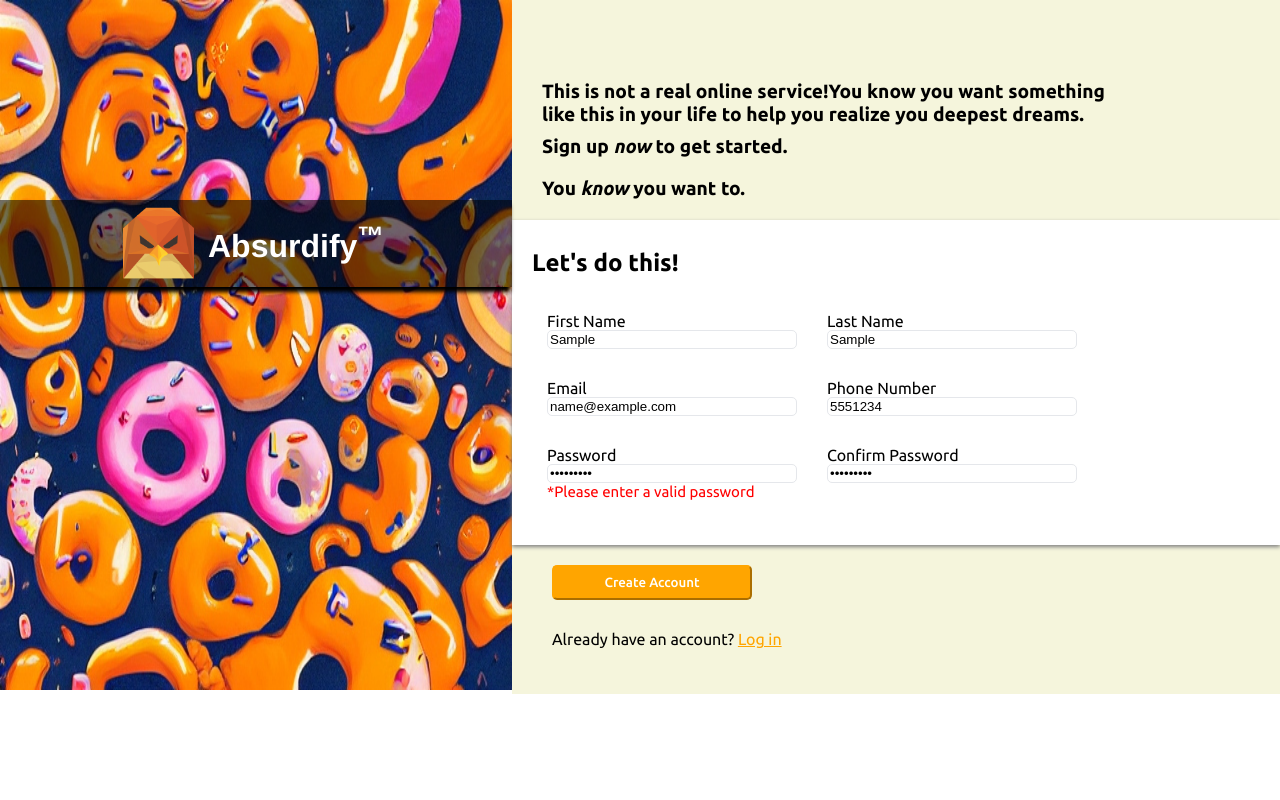
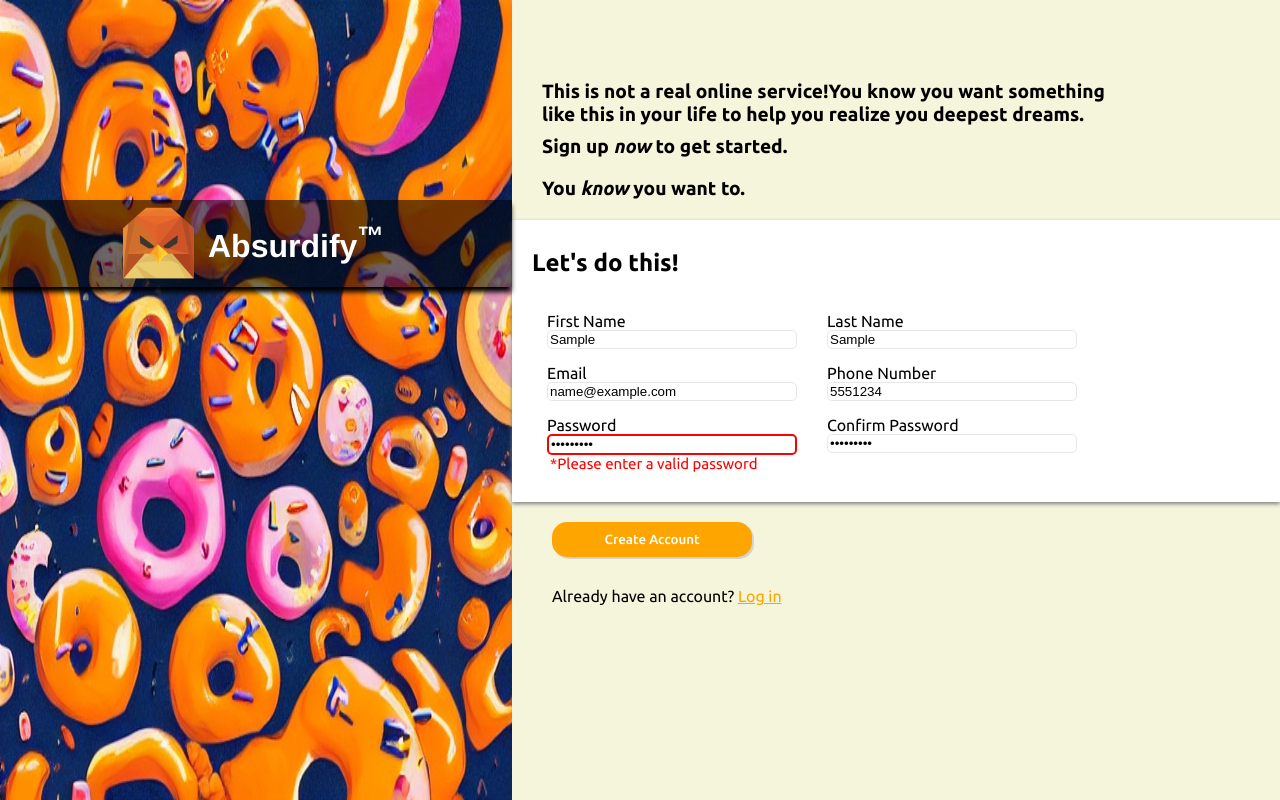
Before and after one commit to BigFudge420/Absurdify, a plain HTML site: page index.html in a window 1280 px wide. Both pictures are taken after typing "Sample", "Sample", "name@example.com", "5551234", "Sample123", "Sample123" into the empty fields and a click on the button "Create Account". Drawn offline with Linux system fonts and the light colour scheme; a web font is replaced by a local one.

Commit message:
Edit code

```diff
--- a/index.html
+++ b/index.html
@@ -29,11 +29,13 @@
                     <h2>Let's do this!</h2>
                     <div class="form-row">
                         <label for="first-name">First Name</label>
-                        <input type="text" name="first-name" id="first-name" required>
+                        <input type="text" name="first-name" id="first-name" class="name" required>
+                        <p class="first-name-error error-message"></p>
                     </div>
                     <div class="form-row">
                         <label for="last-name">Last Name</label>
-                        <input type="text" name="last-name" id="last-name" required>
+                        <input type="text" name="last-name" id="last-name" class="name" required>
+                        <p class="last-name-error error-message"></p>
                     </div>
                     <div class="form-row">
                         <label for="email">Email</label>
--- a/script.js
+++ b/script.js
@@ -4,11 +4,19 @@ function validateEmail(){
     let pattern = /^[\w.-]+@[a-zA-Z_-]+?\.[a-zA-Z]{2,3}$/;
     let errorMessage = document.querySelector('.email-error')
 
+    if (email === ''){
+        errorMessage.textContent = "*This field cannot be empty"
+        emailInput.classList.add('error')
+        return false
+    }
+
     if ((!pattern.test(email) || email === '')){
+        emailInput.classList.add('error')
         errorMessage.textContent = "*Please enter a valid email address"
         return false
     }
     else {
+        emailInput.classList.remove('error')
         errorMessage.textContent = ''
         return true
     }
@@ -20,11 +28,19 @@ function validatePhone(){
     let pattern = /^\+?[1-9]\d{1,14}$/
     let errorMessage = document.querySelector('.ph-error')
 
-    if (!pattern.test(phone) || phone === ""){
+    if (phone === ''){
+        errorMessage.textContent = "*This field cannot be empty"
+        phoneInput.classList.add('error')
+        return false
+    }
+
+    else if (!pattern.test(phone) || phone === ""){
+        phoneInput.classList.add('error')
         errorMessage.textContent = "*Please enter a valid phone number"
         return false
     }
     else {
+        phoneInput.classList.remove('error')
         errorMessage.textContent = ""
         return true
     }
@@ -36,11 +52,20 @@ function validatePass(){
     let pattern = /^(?=.*[A-Z])(?=.*[a-z])(?=.*\d)(?=.*[!@#$%^&*()_+\-=[\]{}|\\:;"'<>,.?/~`]).{8,}$/
     let errorMessage = document.querySelector('.pass-error')
 
-    if (!pattern.test(pass) || pass === ''){
+
+    if (pass === ''){
+        errorMessage.textContent = "*This field cannot be empty"
+        passInput.classList.add('error')
+        return false
+    }
+
+    else if (!pattern.test(pass)){
         errorMessage.textContent = "*Please enter a valid password"
+        passInput.classList.add('error')
         return false
     }
     else {
+        passInput.classList.remove('error')
         errorMessage.textContent = ""
         return true
     }
@@ -53,16 +78,59 @@ function confirmPass(){
     let confirmPass = confirmPassInput.value
     let errorMessage = document.querySelector('.confirm-error')
 
-    if (confirmPass === pass){
+    if (confirmPass === ''){
+        errorMessage.textContent = "*This field cannot be empty"
+        confirmPassInput.classList.add('error')
+        return false
+    }
+
+    else if (confirmPass === pass && !(confirmPass === '')){
+        confirmPassInput.classList.remove('error')
         errorMessage.textContent = ""
         return true
     }
     else {
         errorMessage.textContent = "*The passwords do not match"
+        confirmPassInput.classList.add('error')
         return false
     }
 }
 
+function validateFirstName(){
+    let firstNameInput = document.getElementById('first-name')
+    let firstName = firstNameInput.value
+    let firstErrorMessage = document.querySelector('.first-name-error')
+
+    if (firstName === ''){
+        firstErrorMessage.textContent = "*This field cannot be empty"
+        firstNameInput.classList.add('error')
+        return false
+    }
+    else {
+        firstErrorMessage.textContent = ""
+        firstNameInput.classList.remove('error')
+        return true
+    }
+}
+
+
+function validateLastName(){
+    let lastNameInput = document.getElementById('last-name')
+    let lastName = lastNameInput.value
+    let lastErrorMessage = document.querySelector('.last-name-error')
+
+    if(lastName === ''){
+        lastErrorMessage.textContent = "*This field cannot be empty"
+        lastNameInput.classList.add('error')
+        return false
+    }
+
+    else {
+        lastErrorMessage.textContent = ""
+        lastNameInput.classList.remove('error')
+        return true
+    }
+}
 
 let emailInput = document.getElementById('email')
 emailInput.addEventListener('input', validateEmail)
@@ -76,9 +144,23 @@ passInput.addEventListener('input', validatePass)
 let confirmPassInput =  document.getElementById('confirm-pass')
 confirmPassInput.addEventListener('input', confirmPass)
 
+let firstNameInput = document.getElementById('first-name')
+firstNameInput.addEventListener('input', validateFirstName)
+
+let lastNameInput = document.getElementById('last-name')
+lastNameInput.addEventListener('input', validateLastName)
+
 function validateForm() {
-    if ((validateEmail() && validatePhone()) && (validatePass() && confirmPass())){
+    validateFirstName()
+    validateLastName()
+    validateEmail()
+    validatePhone()
+    validatePass()
+    confirmPass()
+
+    if(validateEmail() && validateFirstName() && validateLastName() && validatePhone() && validatePass() && confirmPass()){
         return true
     }
+
     else return false
 }
--- a/styles.css
+++ b/styles.css
@@ -1,17 +1,17 @@
 body{
-    overflow: hidden;
     margin: 0;
-    display: flex;
+    height: 100vh;
 }
 
 .content{
     width: 100%;
     display: flex;
+    height: 100%;
 }
 
 .left{
     width: 40%;
-    height: 100%;
+    overflow-y: hidden;
 }
 
 .right{
@@ -42,7 +42,7 @@ a:active{
 
 #bg-img{
     width: 100%;
-    height: 690px;
+    height: 100%;
 }
 
 .logo{
@@ -56,7 +56,7 @@ a:active{
     width: 40%;
     justify-content: center;
     align-items: center;
-    box-shadow: black -2px 5px 4px;
+    box-shadow: black -1px 5px 5px ;
 }
 
 #logo{
@@ -109,10 +109,15 @@ button{
     color: white;
     font-weight: 500;
     height: 35px;
-    border-color: orange;
+    border: none;
     background-color: orange;
-    border-radius: 5px;
+    border-radius: 15px;
     margin: 20px 40px;
+    box-shadow: lightgray 2px 2px 0px;
+}
+
+button:hover{
+    box-shadow: gray 2px 2px 4px;
 }
 
 form input{
@@ -128,6 +133,11 @@ form input:focus{
 
 .error-message{
     font-size: 15px;
-    margin: 0px;
+    padding-left: 3px;
+    margin: 0px 0px -15px 0px;
     color: red;
 }
+
+.error{
+    border: red solid 2px;
+}
```
